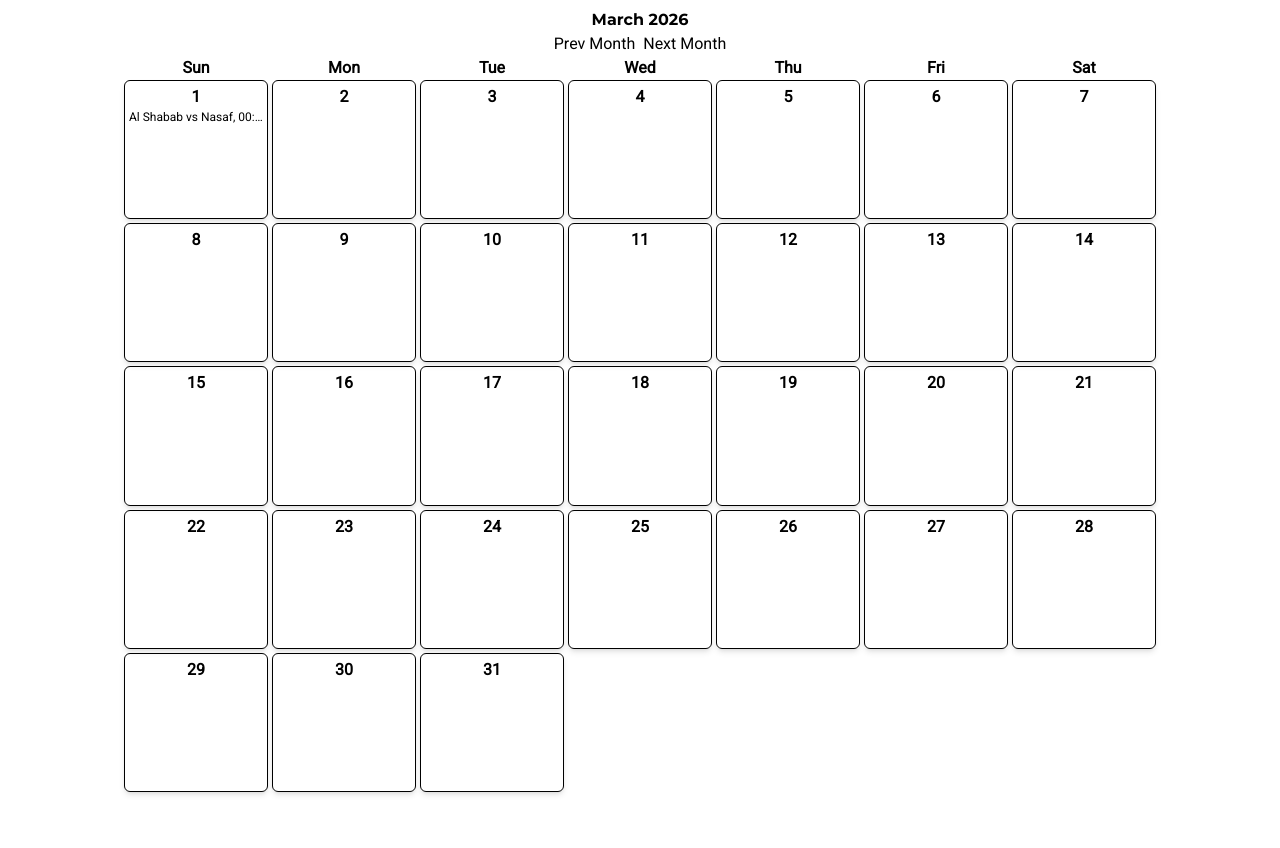
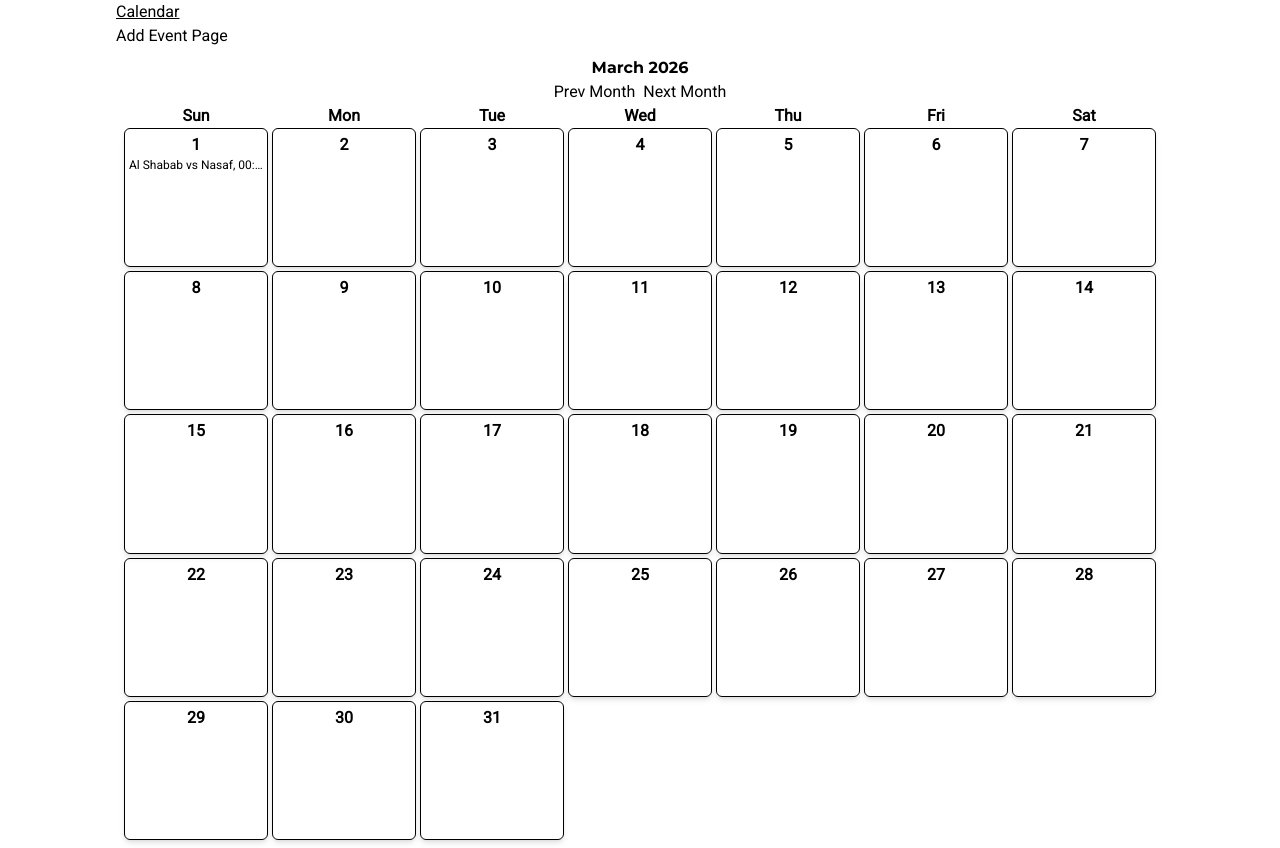
Before and after one commit to ZajacMateusz1/Sportradar, a React (Vite) app: page / in a window 1280 px wide. Before the commit the page ends 800 px from the top, so only its background shows below. Built offline with nearby package versions, Linux system fonts and the light colour scheme.

Commit message:
Add navigation

```diff
--- a/src/pages/RootLayout.tsx
+++ b/src/pages/RootLayout.tsx
@@ -1,8 +1,29 @@
-import { Outlet } from "react-router-dom";
+import { Outlet, NavLink } from "react-router-dom";
 export default function RootLayout() {
   return (
     <div className="min-h-screen max-w-270 mx-auto px-4">
-      <header></header>
+      <header>
+        <nav>
+          <ul>
+            <li>
+              <NavLink
+                to="/"
+                className={({ isActive }) => (isActive ? "underline" : "")}
+              >
+                Calendar
+              </NavLink>
+            </li>
+            <li>
+              <NavLink
+                to="/events/add-event"
+                className={({ isActive }) => (isActive ? "underline" : "")}
+              >
+                Add Event Page
+              </NavLink>
+            </li>
+          </ul>
+        </nav>
+      </header>
       <main>
         <Outlet />
       </main>
```
Also changed, not shown: src/router/router.tsx (+4 -4 lines).
